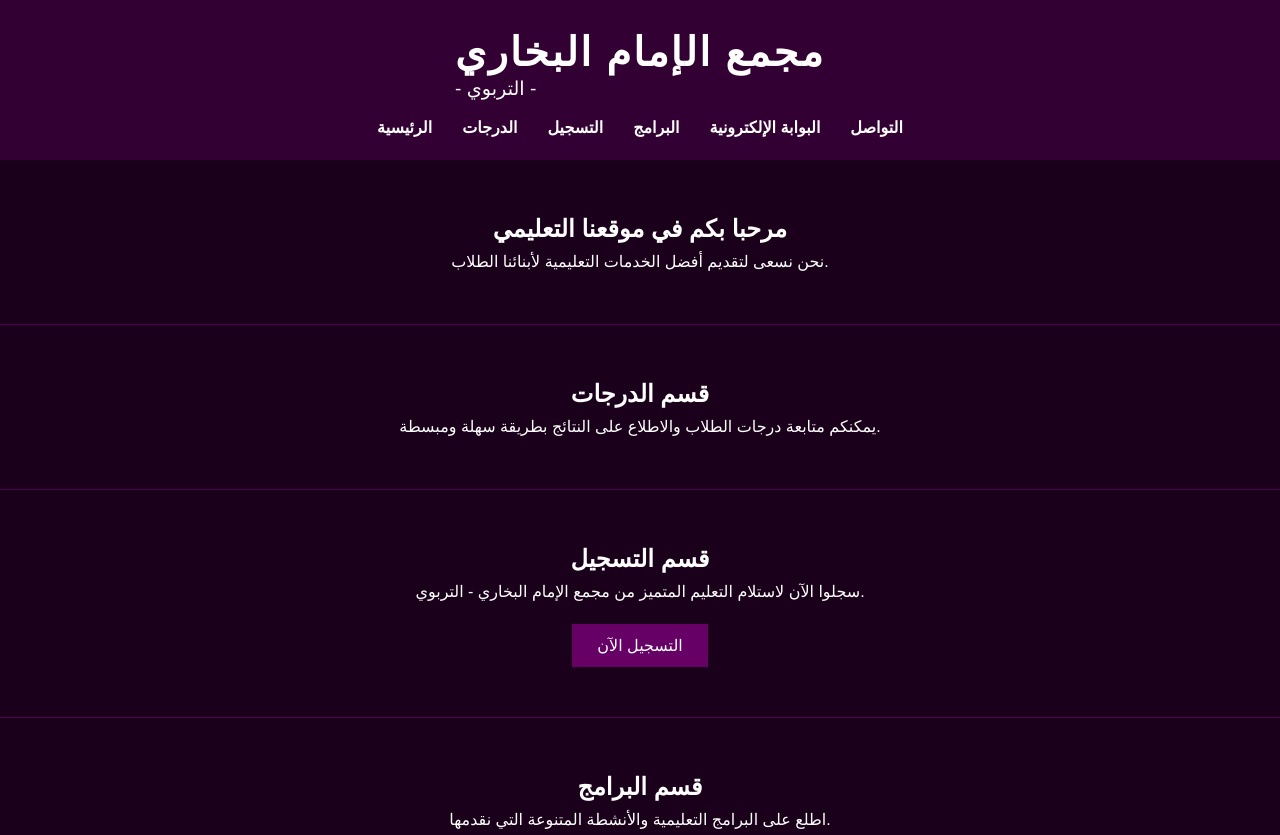
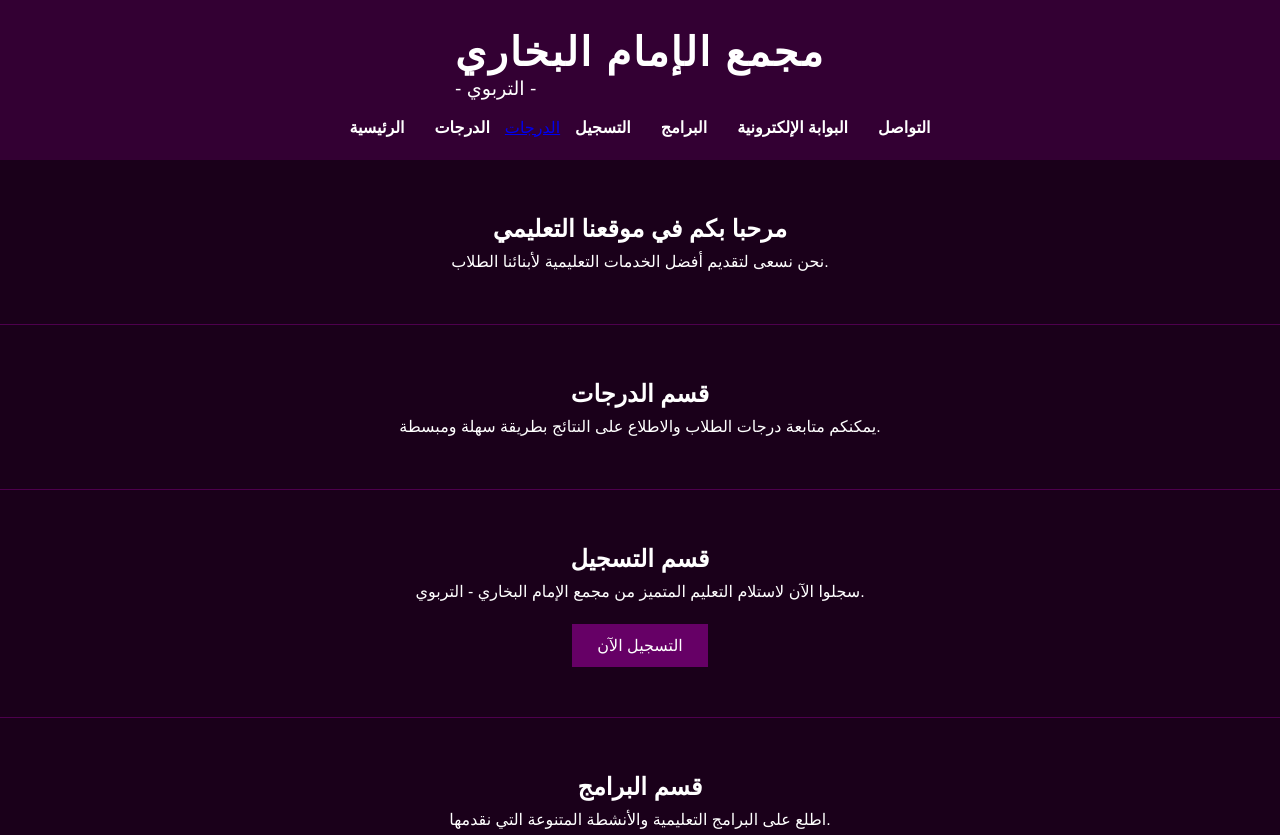
Before and after one commit to Levi78050/Imam-Al--Bukhari-Secondary-School-, a plain HTML site: page index.html in a window 1280 px wide. Shown: the top 835 px of the page. Drawn offline with Linux system fonts and the light colour scheme.

Commit message:
Update index.html

```diff
--- a/index.html
+++ b/index.html
@@ -16,7 +16,7 @@
     <nav>
       <ul>
         <li><a href="#home">الرئيسية</a></li>
-        <li><a href="#grades">الدرجات</a></li>
+        <li><a href="#grades">الدرجات</a></li><a href="grades.html">الدرجات</a>
         <li><a href="#registration">التسجيل</a></li>
         <li><a href="#programs">البرامج</a></li>
         <li><a href="#portal">البوابة الإلكترونية</a></li>
```
